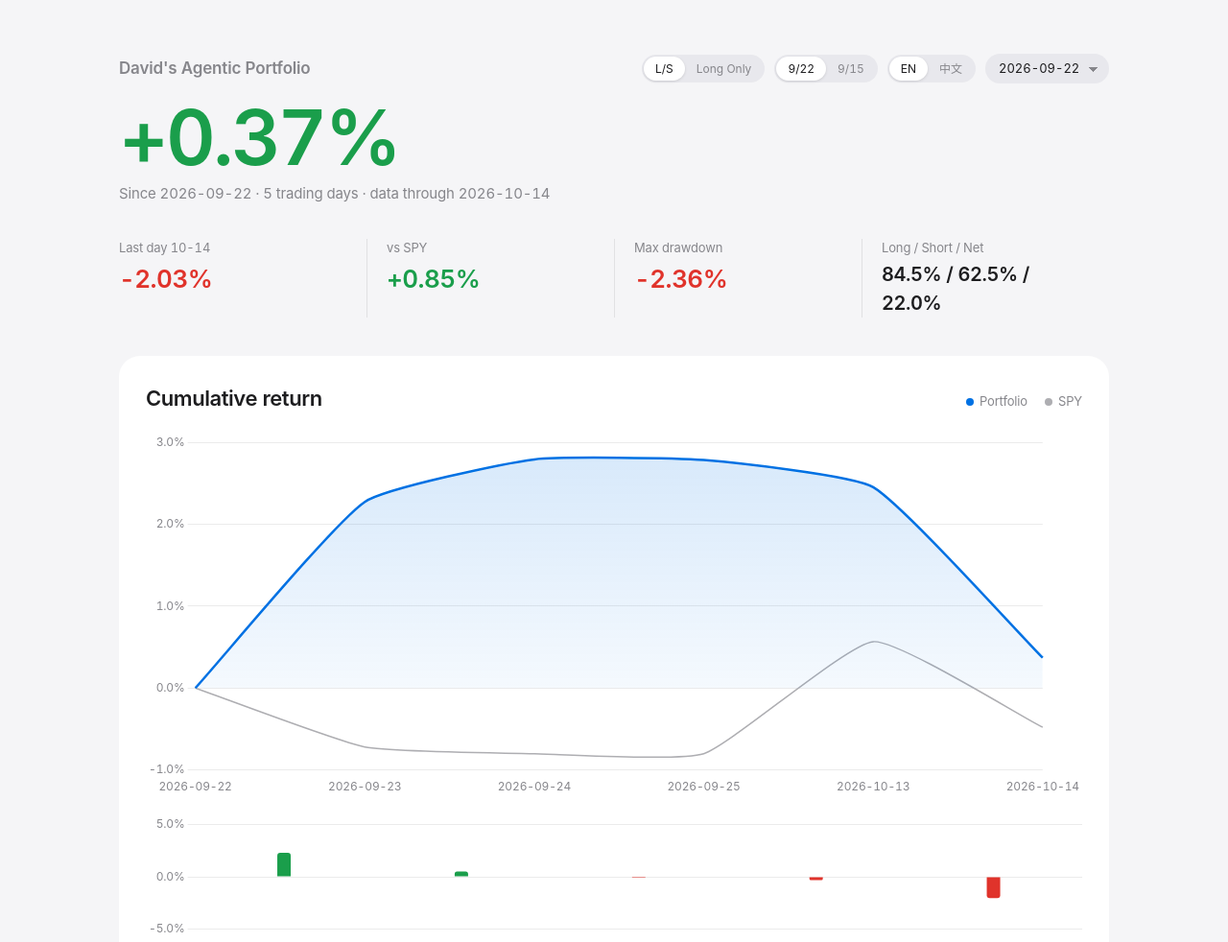
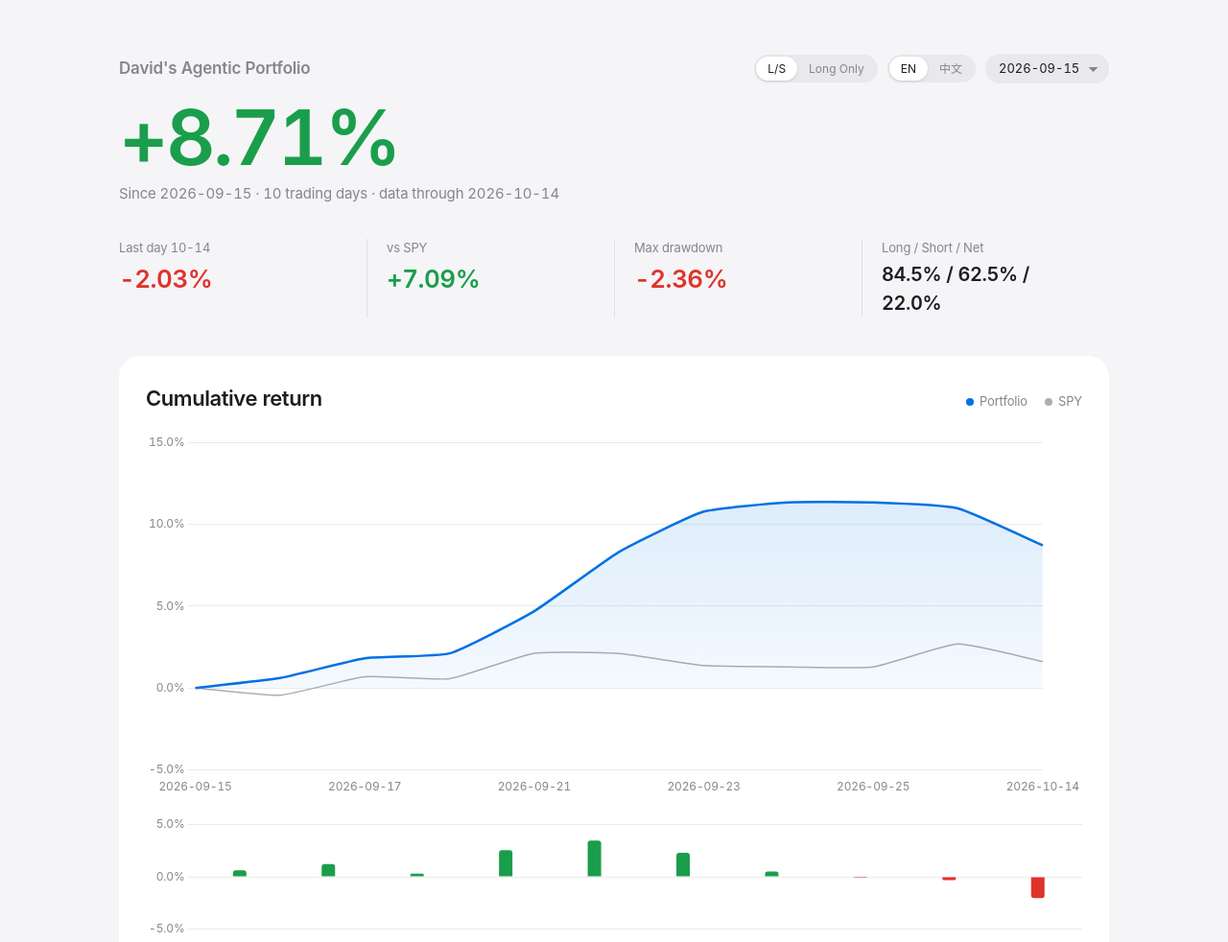
Before and after one commit to rundong013-oss/agentic-portfolio, a website: page index.html in a window 1280 px wide. Shown: the top 982 px of the page at 96% size. Drawn offline with nearby package versions, Linux system fonts and the light colour scheme.

Commit message:
refactor: change default start date to 9/15, remove 9/22 preset toggle
Co-Authored-By: Claude Opus 4.6 (1M context) <noreply@anthropic.com>

```diff
--- a/data/portfolio.json
+++ b/data/portfolio.json
@@ -1,5 +1,5 @@
 {
-  "asof": "2026-09-22",
+  "asof": "2026-09-15",
   "trades": [
     {"id":1,  "topic":"agent 入口", "en":"Agent gateway",                        "w":{"META":0.06}},
     {"id":2,  "topic":"券商利差", "en":"Broker cash spread",                        "w":{"IBKR":0.08, "SCHW":-0.08}},
--- a/index.html
+++ b/index.html
@@ -98,7 +98,6 @@ footer{color:var(--muted);font-size:12px;margin:32px auto 0;max-width:80ch;text-
       <h1 data-i="title"></h1>
       <div class="ctrls">
         <div class="seg" role="group" aria-label="Mode"><button id="mLS" type="button">L/S</button><button id="mLO" type="button" data-i="longOnly"></button></div>
-        <div class="seg" role="group" aria-label="Start"><button id="d22" type="button">9/22</button><button id="d15" type="button">9/15</button></div>
         <div class="seg" role="group" aria-label="Language"><button id="lEn" type="button">EN</button><button id="lZh" type="button">中文</button></div>
         <select id="startSel" aria-label="Start date"></select>
       </div>
@@ -174,7 +173,7 @@ let TRADES = [
  {id:15, topic:"训练数据", en:"Training data",              w:{INOD:.03}},
  {id:16, topic:"agent 语音", en:"Agent voice",            w:{RNG:.03}},
 ];
-let BASE_ASOF = "2026-09-22";
+let BASE_ASOF = "2026-09-15";
 const BENCH="SPY";
 let prices={}, log=[], startDate=null;
 let MODE="ls"; /* "ls" = long/short, "lo" = long only */
@@ -257,14 +256,9 @@ function applyMode(){
   $("mLS").setAttribute("aria-pressed",MODE==="ls");
   $("mLO").setAttribute("aria-pressed",MODE==="lo");
 }
-function applyDatePreset(){
-  $("d22").setAttribute("aria-pressed",startDate==="2026-09-22");
-  $("d15").setAttribute("aria-pressed",startDate==="2026-09-15");
-}
 function setLang(l){ LANG=l; try{localStorage.setItem("lang",l);}catch(e){} applyLang(); applyMode();
   if(cumChart){ cumChart.data.datasets[0].label=T("port"); } render(); if(!allDates().length) renderStart(); }
 function setMode(m){ MODE=m; applyMode(); render(); }
-function setStart(d){ startDate=d; $("startSel").value=d; applyDatePreset(); render(); }
 
 let cumChart,dayChart,attrChart;
 function makeCharts(){
@@ -298,7 +292,6 @@ function renderStart(){
   const def=ds.includes(BASE_ASOF)?BASE_ASOF:ds[0];
   if(!startDate||!ds.includes(startDate)) startDate=def;
   sel.value=startDate;
-  applyDatePreset();
 }
 function render(){
   const res=compute(); const R=res?res.rows:[];
@@ -354,13 +347,11 @@ function render(){
     :`<tr><td>${esc(BASE_ASOF)}</td><td>${T("all")}</td><td><span class="tag">${T("init")}</span></td><td class="num">${T("initBasket")}</td><td class="wrapc"></td></tr>`;
 }
 
-$("startSel").addEventListener("change",e=>{startDate=e.target.value;applyDatePreset();render();});
+$("startSel").addEventListener("change",e=>{startDate=e.target.value;render();});
 $("lEn").addEventListener("click",()=>setLang("en"));
 $("lZh").addEventListener("click",()=>setLang("zh"));
 $("mLS").addEventListener("click",()=>setMode("ls"));
 $("mLO").addEventListener("click",()=>setMode("lo"));
-$("d22").addEventListener("click",()=>setStart("2026-09-22"));
-$("d15").addEventListener("click",()=>setStart("2026-09-15"));
 applyLang(); applyMode();
 makeCharts(); renderStart(); render();
 
```
